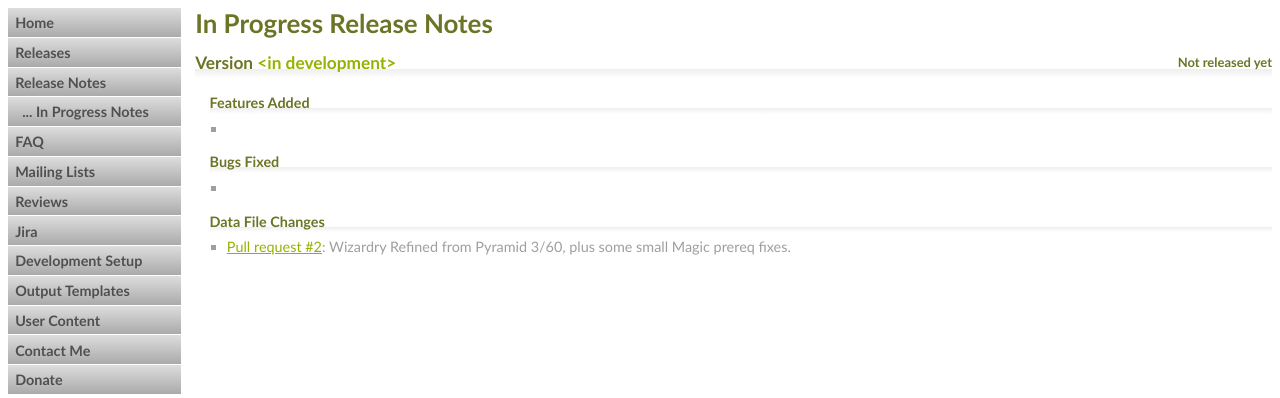
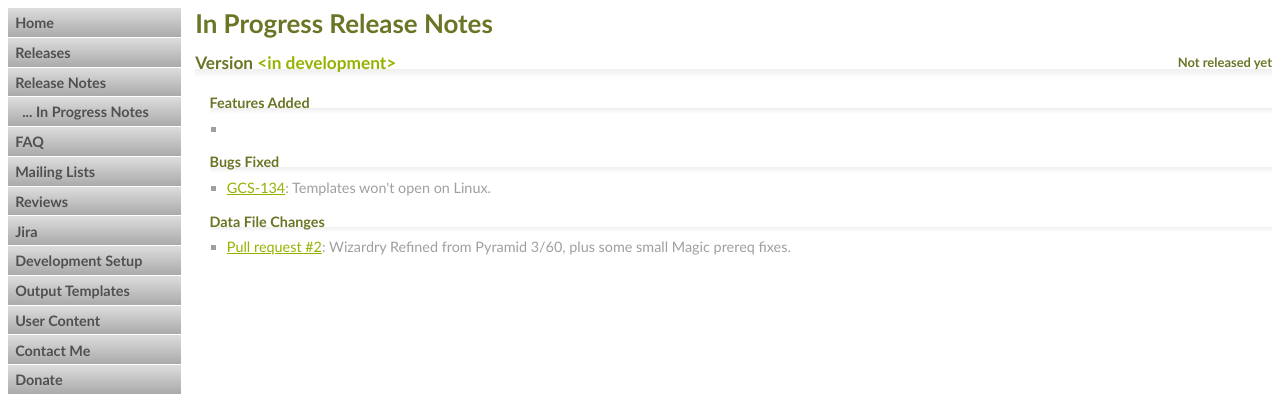
Before and after one commit to richardwilkes/gcs_web, a PHP site: page /in_progress_notes.php in a window 1280 px wide. Shown: the part 56-454 px from the top of the page. Run offline with PHP 8.4, Linux system fonts and the light colour scheme.

Commit message:
Note fix

```diff
--- a/in_progress_notes.php
+++ b/in_progress_notes.php
@@ -18,7 +18,7 @@
 					</ul>
 					<h3>Bugs Fixed</h3>
 					<ul>
-						<li></li>
+						<li><a href="https://gurpscharactersheet.atlassian.net/browse/GCS-134">GCS-134</a>: Templates won't open on Linux.</li>
 					</ul>
 					<h3>Data File Changes</h3>
 					<ul>
```
